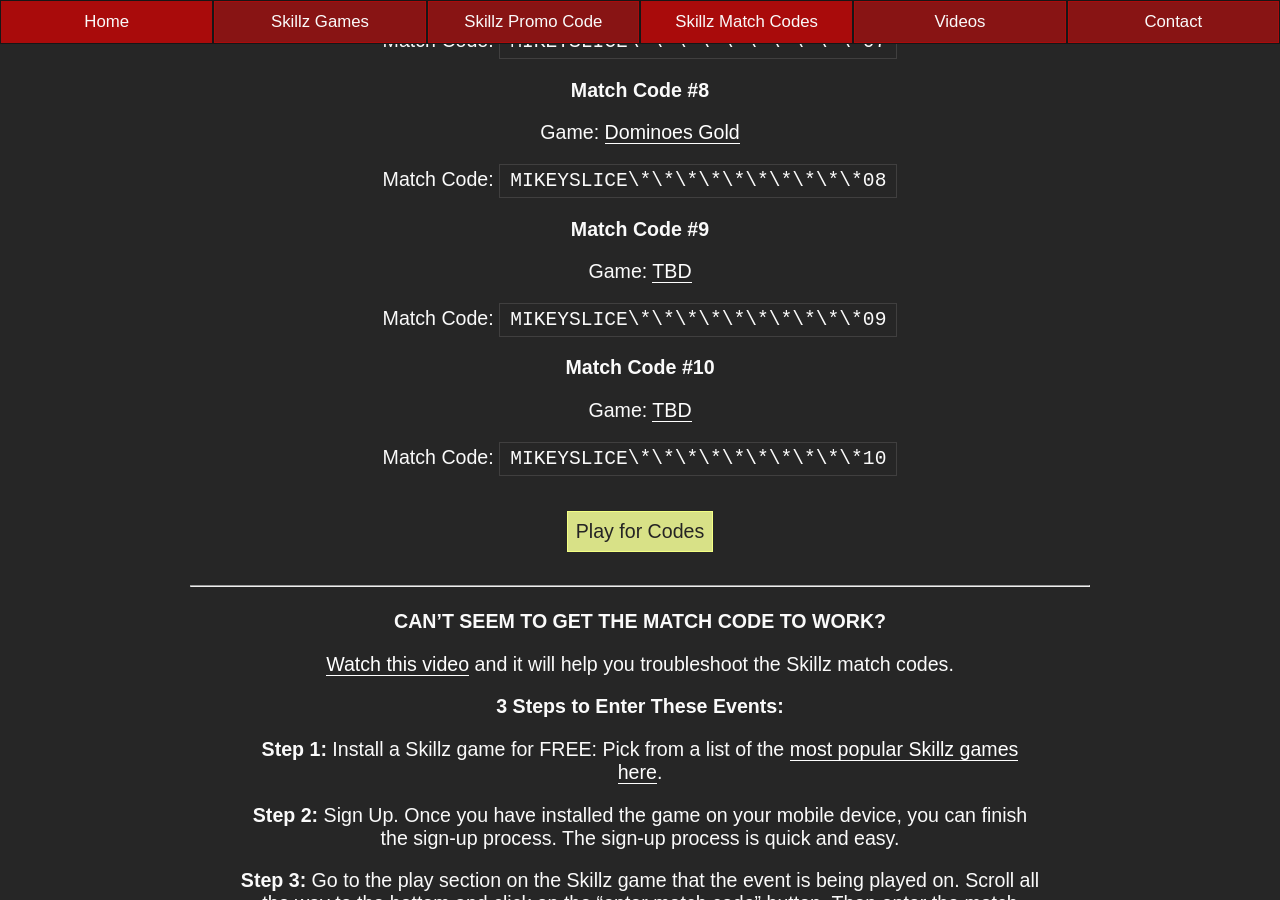
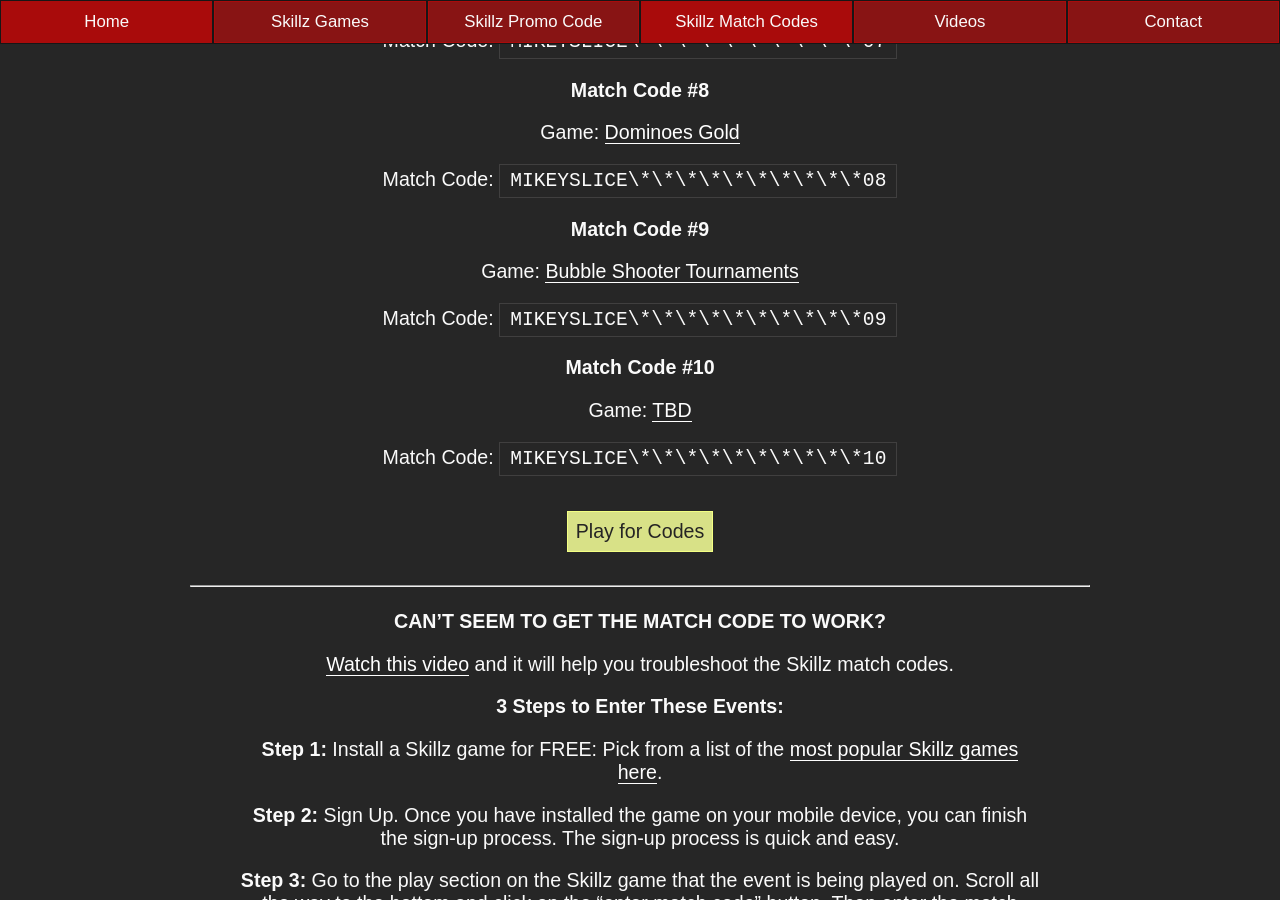
Before and after one commit to mikeyslice/esports-medium, a Jekyll site: the page built from skillz-match-codes.md, in a window 1280 px wide and 900 px high, scrolled down 4326 px. Built offline with Jekyll 4.4.1, drawn with Linux system fonts in a browser that asks for light colours.

Commit message:
Update Skillz Match Codes “skillz-match-codes”

```diff
--- a/_includes/pages/skillz-match-codes.html
+++ b/_includes/pages/skillz-match-codes.html
@@ -153,7 +153,7 @@
 
 <h3>Match Code #9</h3>
 
-<p>Game: <a href="/skillz-games/">TBD</a><p>
+<p>Game: <a href="/skillz-games/">Bubble Shooter Tournaments</a><p>
 
 <p>Match Code: <code>MIKEYSLICE\*\*\*\*\*\*\*\*\*\*09</code></p>
 
```
